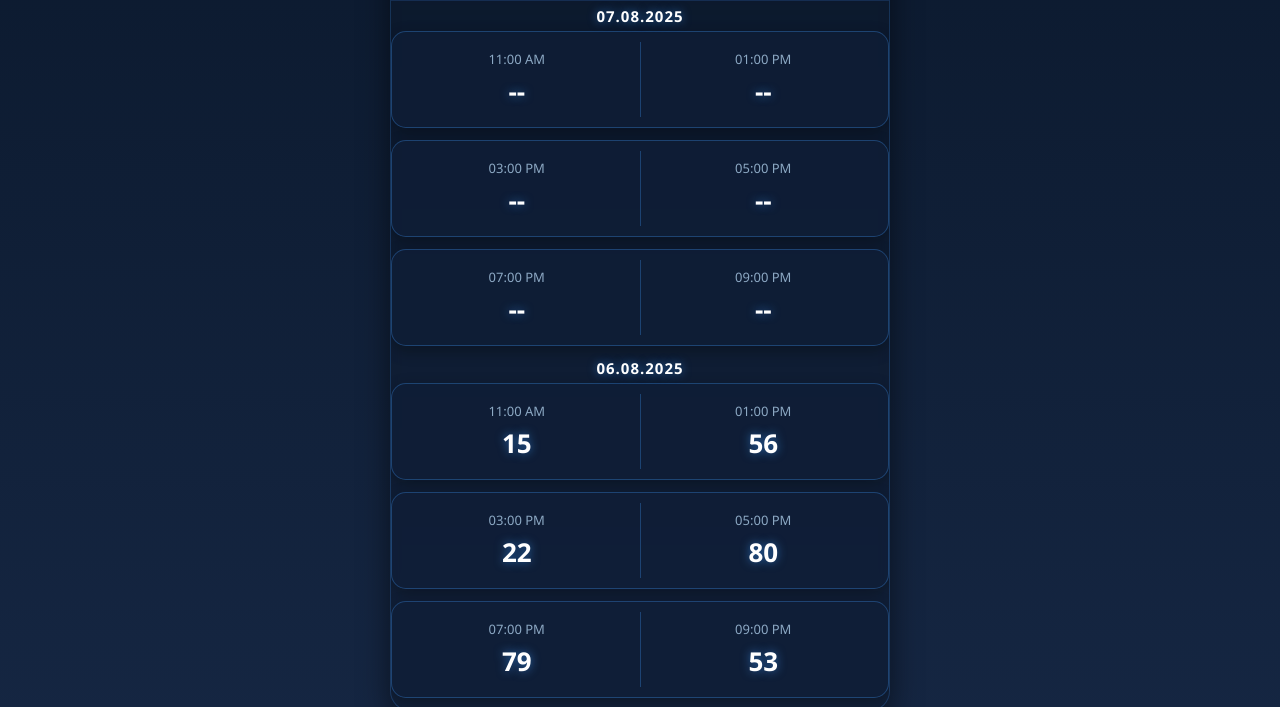
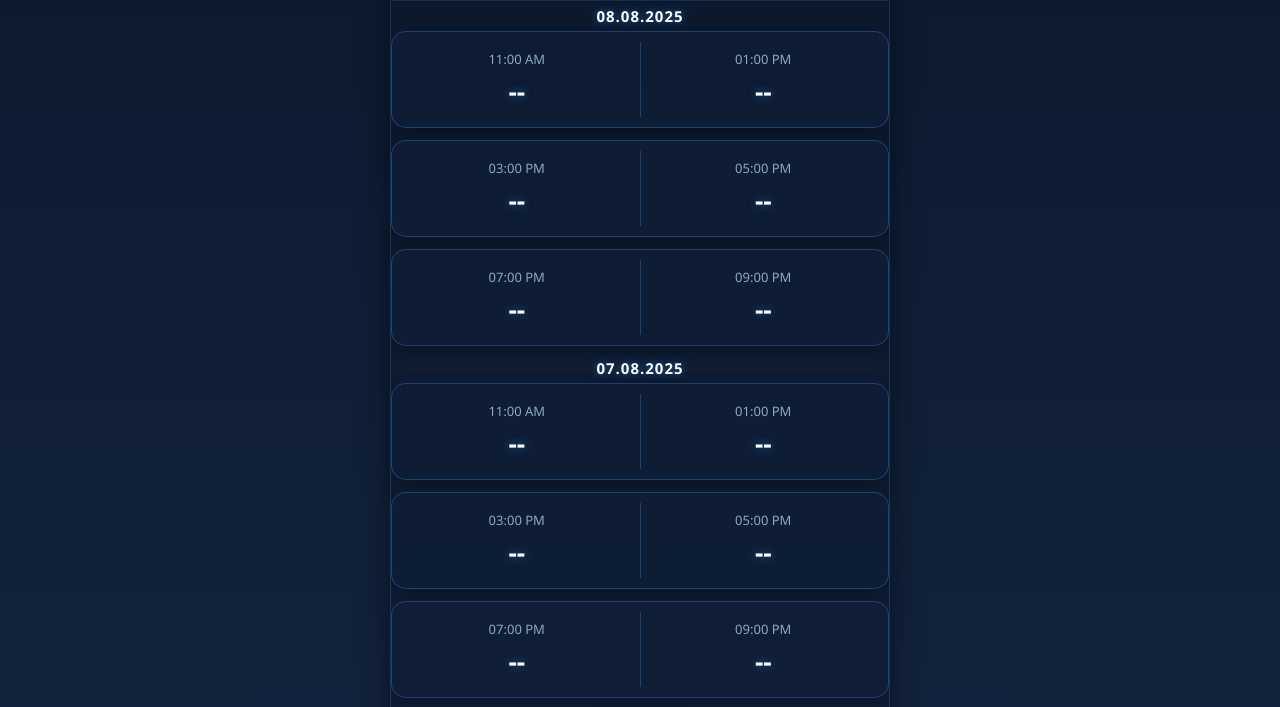
Before and after one commit to harutohein14/Taiwan2D, a plain HTML site: page history.html in a window 1280 px wide. Shown: the part 83-790 px from the top of the page. Drawn offline with Linux system fonts and the light colour scheme.

Commit message:
Update history.html

```diff
--- a/history.html
+++ b/history.html
@@ -3,7 +3,7 @@
 <head>
     <meta charset="UTF-8">
     <meta name="viewport" content="width=device-width, initial-scale=1.0">
-    <title>Toro Chan History</title>
+    <title> History</title>
     <link rel="stylesheet" href="https://cdnjs.cloudflare.com/ajax/libs/font-awesome/6.4.0/css/all.min.css">
     <style>
         * {
@@ -214,6 +214,46 @@
 
         </div>
 
+        <div class="date">08.08.2025</div>
+
+
+        <!-- Results Section -->
+        <div class="results-section">
+            <div class="result-row">
+               <div class="time-slot">
+                    <div class="time-label">11:00 AM</div>
+                    <div class="number-display">--</div>
+                </div>
+                <div class="divider"></div>
+                <div class="time-slot">
+                    <div class="time-label">01:00 PM</div>
+                    <div class="number-display">--</div>
+                </div>
+            </div>
+
+            <div class="result-row">
+                <div class="time-slot">
+                    <div class="time-label">03:00 PM</div>
+                    <div class="number-display">--</div>
+                </div>
+                <div class="divider"></div>
+                <div class="time-slot">
+                    <div class="time-label">05:00 PM</div>
+                    <div class="number-display">--</div>
+                </div>
+            </div>
+
+            <div class="result-row">
+                <div class="time-slot">
+                    <div class="time-label">07:00 PM</div>
+                    <div class="number-display">--</div>
+                    </div>
+                <div class="divider"></div>
+                <div class="time-slot">
+                    <div class="time-label">09:00 PM</div>
+                    <div class="number-display">--</div>
+                </div>
+            </div>
         <div class="date">07.08.2025</div>
 
 
```
